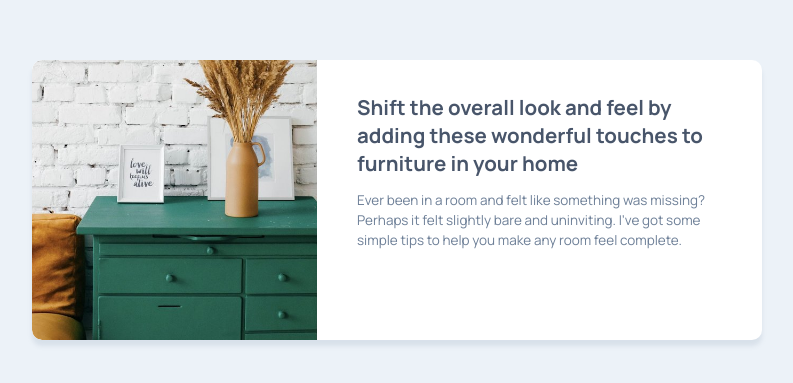
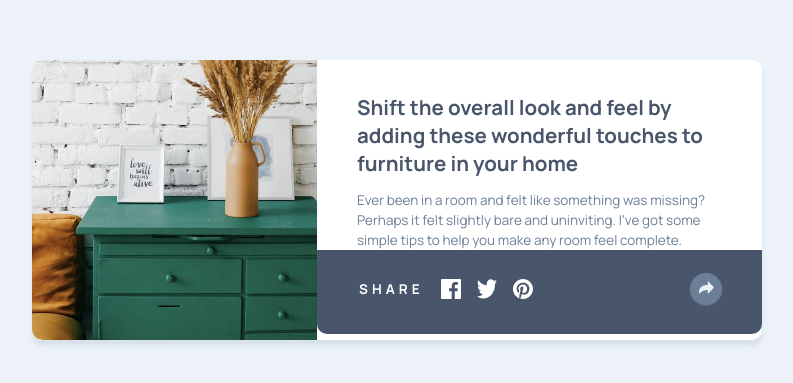
Before and after one commit to JCDMeira/14-Article-preview-component, a React (Create React App) app: page / in a window 1280 px wide. Shown: the part 199-582 px from the top of the page, without its empty margins (243-1036 px from the left). Built offline with nearby package versions, Linux system fonts and the light colour scheme.

Commit message:
Add: card style for desktop

```diff
--- a/src/components/Content/index.jsx
+++ b/src/components/Content/index.jsx
@@ -13,9 +13,10 @@ function Content() {
   return (
     <ContentDiv>
       <div className="image">
-        <img src={myImage} alt="" />
+        <img src={myImage} alt="image" />
       </div>
 
+      <div className="info">
         <div className="infoText">
           <h1>
             Shift the overall look and feel by adding these wonderful touches to
@@ -29,6 +30,7 @@ function Content() {
         </div>
 
         <UserCard idCard={0} />
+      </div>
     </ContentDiv>
   );
 }
--- a/src/components/Content/styled.js
+++ b/src/components/Content/styled.js
@@ -77,7 +77,7 @@ export const ContentDiv = styled.div`
 
     .infoText {
       width: 44.5rem;
-      height: 28rem;
+      /* height: 28rem; */
       margin-bottom: 0;
       padding: 3.3rem 4.4rem 0 4rem;
 
--- a/src/components/UserCard/styled.js
+++ b/src/components/UserCard/styled.js
@@ -87,6 +87,22 @@ export const Card = styled.div`
   }
 
   @media (min-width: 1024px) {
-    display: none;
+    width: 445px;
+    height: 84px;
+    position: relative;
+
+    padding: 1.2rem 3.1rem 1.8rem 4.1rem;
+
+    .avatar {
+      margin-right: 1.5rem;
+    }
+
+    p {
+      margin-left: 0.1rem;
+    }
+
+    .myButton {
+    right: 4rem;
+
   }
 `;
```
Lines whose indentation alone changed are shown as unchanged.
